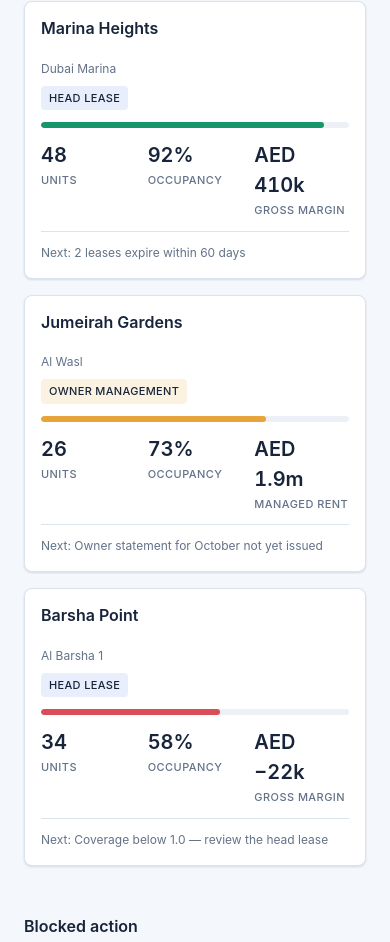
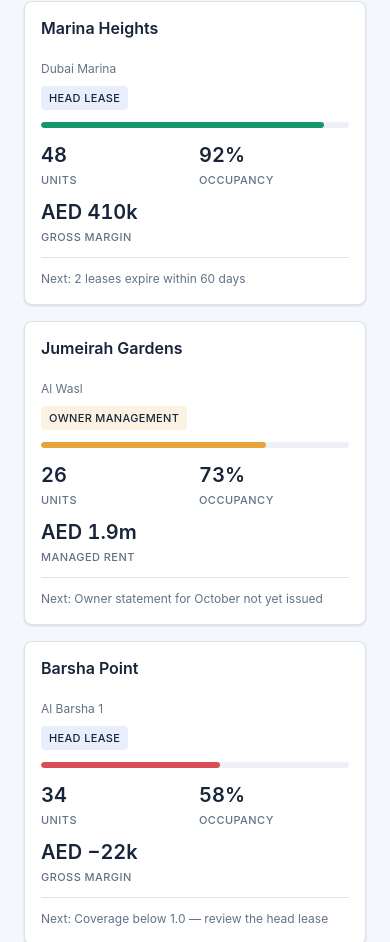
Before and after one commit to Core2Plus-odoo/Sinclaire, a plain HTML site: page docs/design-system/index.html in a window 390 px wide. Shown: the part 3343-4285 px from the top of the page. Drawn offline with Linux system fonts and the light colour scheme.

Commit message:
Stop the building card's money figure wrapping
Putting the portfolio card in front of real Odoo records showed two
things the standalone showcase could not.

The stat row was three equal columns. A unit count is two characters
and a money figure is "AED −144k", so the even split left the short
ones roomy and wrapped the long one onto a second line - which pushed
that card's labels a line below its neighbours' and made a row of cards
read as misaligned. The counts now size to their content and the money
figure takes the remainder, and the value will not wrap at all: a
figure broken mid-amount is unreadable, and it moves everything under
it.

At phone width the three figures were being squeezed into 358px, so
they go two-up there instead.

Verified in a running Odoo rather than by eye: no stat value clips at
either width, no horizontal page overflow, and every card's three
labels sit on a single baseline at 1440 and on two deliberate rows at
390.

Co-Authored-By: Claude Opus 5 <noreply@anthropic.com>
Claude-Session: https://claude.ai/code/session_01WyhLvFds9MMr2Gb38SLz2h

```diff
--- a/docs/design-system/index.html
+++ b/docs/design-system/index.html
@@ -268,7 +268,7 @@
 .sin-building__stats {
   display: grid;
   gap: var(--sin-space-3);
-  grid-template-columns: repeat(auto-fit, minmax(90px, 1fr));
+  grid-template-columns: auto auto 1fr;
 }
 
 .sin-building__stat {
@@ -282,6 +282,7 @@
   font-size: var(--sin-text-xl);
   font-weight: var(--sin-weight-semibold);
   font-variant-numeric: tabular-nums;
+  white-space: nowrap;
 }
 
 .sin-building__next {
@@ -385,6 +386,10 @@
   }
   .sin-building__head {
     flex-direction: column;
+  }
+  .sin-building__stats {
+    gap: var(--sin-space-2);
+    grid-template-columns: 1fr 1fr;
   }
   .sin-grid {
     grid-template-columns: 1fr;
--- a/sinclaire_base/static/src/scss/_components.scss
+++ b/sinclaire_base/static/src/scss/_components.scss
@@ -233,10 +233,15 @@
     color: var(--sin-text);
 }
 
+// Not three equal columns. A unit count is two characters and a money figure
+// is "AED −144k"; splitting the width evenly makes the short ones roomy and
+// wraps the long one onto a second line, which drops that card's labels out
+// of line with its neighbours'. So the counts size to their content and the
+// money figure takes what is left.
 .sin-building__stats {
     display: grid;
     gap: var(--sin-space-3);
-    grid-template-columns: repeat(auto-fit, minmax(90px, 1fr));
+    grid-template-columns: auto auto 1fr;
 }
 
 .sin-building__stat {
@@ -250,6 +255,10 @@
     font-size: var(--sin-text-xl);
     font-weight: var(--sin-weight-semibold);
     font-variant-numeric: tabular-nums;
+    // A figure that wraps mid-amount is unreadable, and it shifts every label
+    // beneath it. The card figure is abbreviated precisely so it fits on one
+    // line; this makes that a guarantee rather than a hope.
+    white-space: nowrap;
 }
 
 .sin-building__stat-label {
@@ -375,6 +384,13 @@
         flex-direction: column;
     }
 
+    // One column per stat at phone width: three abbreviated figures side by
+    // side in 358px is how a card starts eliding its own numbers.
+    .sin-building__stats {
+        gap: var(--sin-space-2);
+        grid-template-columns: 1fr 1fr;
+    }
+
     .sin-grid {
         grid-template-columns: 1fr;
     }
```
Also changed, not shown: docs/design-system/design-system-desktop.png, docs/design-system/design-system-mobile.png, docs/design-system/design-system-tablet.png, 1 other file.
